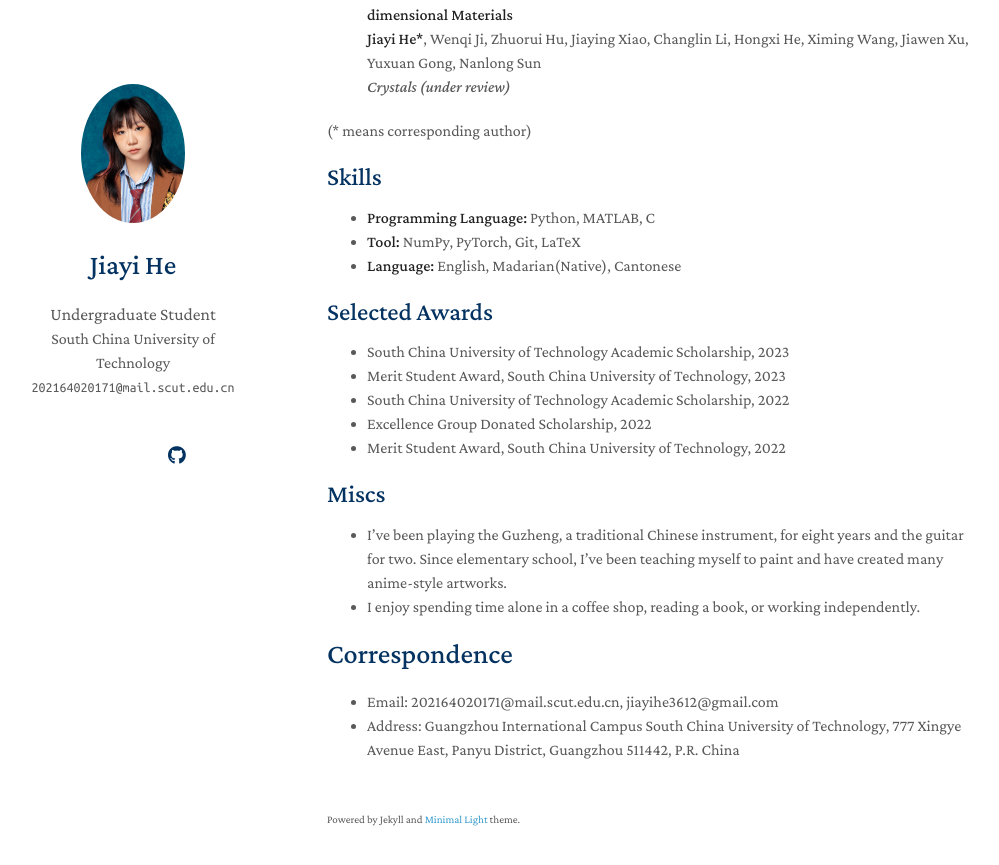
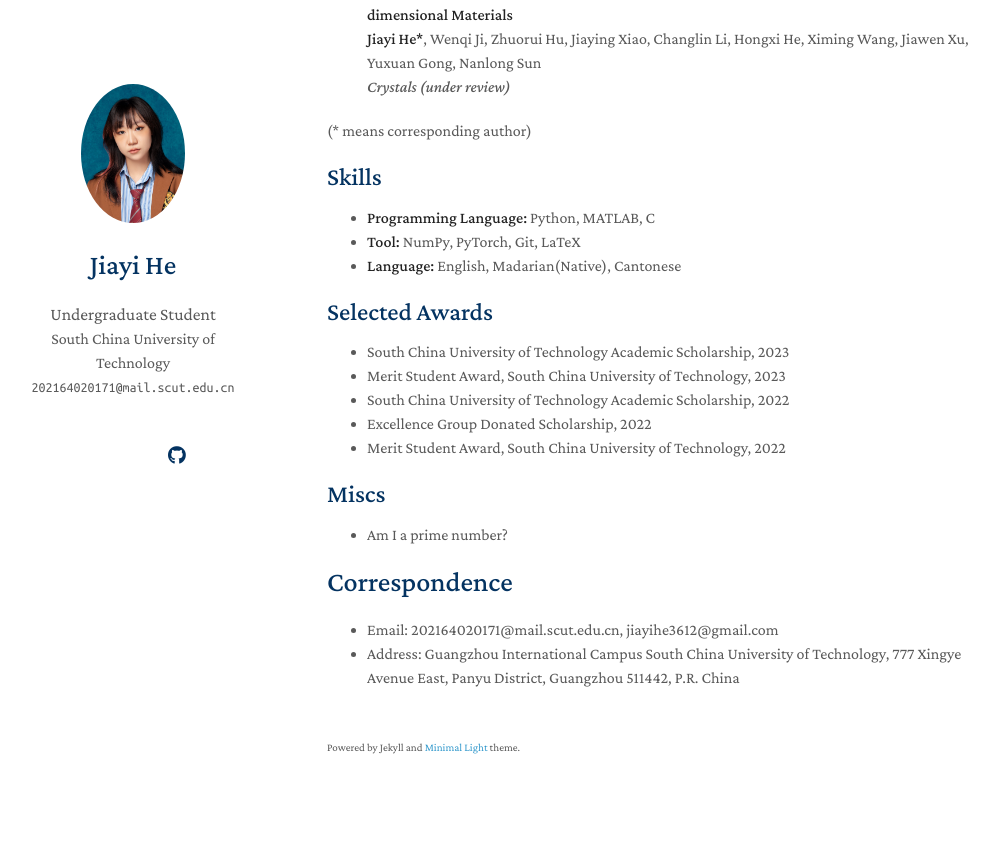
Before and after one commit to ivy3h/ivy3h.github.io, a Jekyll site: the page built from index.md, in a window 1280 px wide and 900 px high, scrolled down 1112 px. Shown: the top 865 px of the window, without its empty margins (143-1142 px from the left). Built offline with Jekyll 4.4.1, drawn with Linux system fonts in a browser that asks for light colours; nearby versions of some CDN libraries; a style sheet for code colours, icons or effects is not loaded; our own code applies the rules of GitHub Pages for plain Markdown files; after the commit the page ends 1940 px from its top, so only the background shows below that.

Commit message:
Update index.md

```diff
--- a/index.md
+++ b/index.md
@@ -75,8 +75,7 @@ _Crystals (under review)_
 
 ## Miscs
 
-- I've been playing the Guzheng, a traditional Chinese instrument, for eight years and the guitar for two. Since elementary school, I've been teaching myself to paint and have created many anime-style artworks.
-- I enjoy spending time alone in a coffee shop, reading a book, or working independently.
+- Am I a prime number?
 
 # Correspondence
 
```
